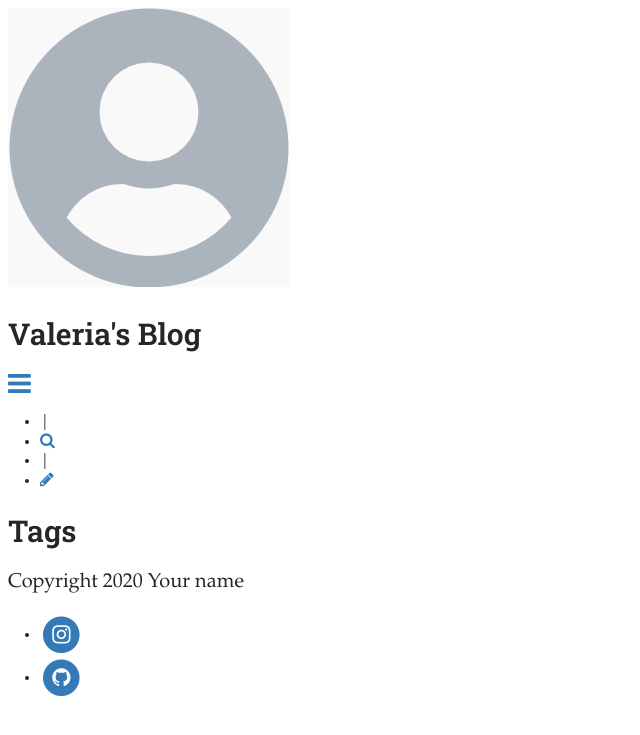
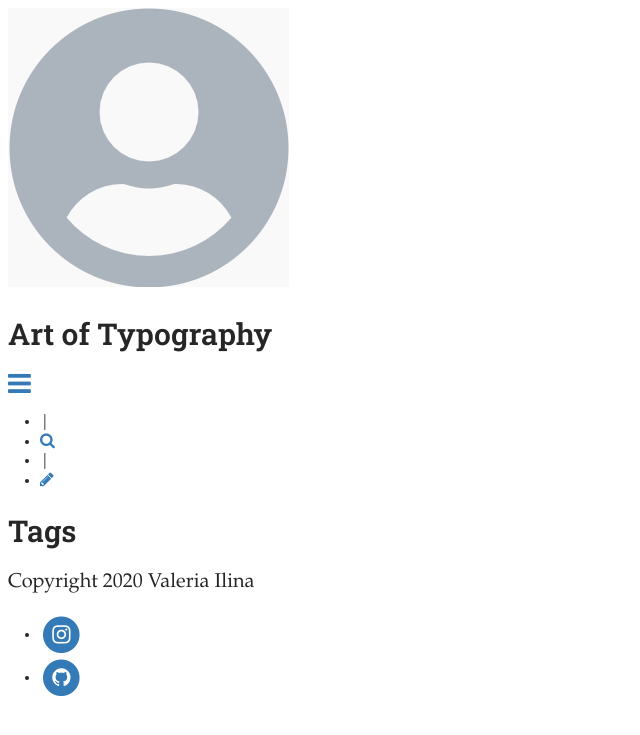
Before and after one commit to qtermace/qtermace, a Jekyll site: the page built from pages/tags.md, in a window 1280 px wide. Shown: the top 735 px of the page, without its empty margins (0-640 px from the left). Built offline with Jekyll 4.4.1, drawn with Linux system fonts in a browser that asks for light colours; some web fonts are replaced.

Commit message:
Update Settings “general”

```diff
--- a/_data/settings.yml
+++ b/_data/settings.yml
@@ -1,7 +1,7 @@
-title: "Valeria's Blog "
+title: Art of Typography
 description: My blog for the module 'Typographic Design for Page and Screen'.
 header_text: Typography that surrounds us
-footer_text: Copyright 2020 Your name
+footer_text: Copyright 2020 Valeria Ilina
 header_feature_image: ../uploads/graffiti.jpg
 bannerheight: 20vmax
 logo: /uploads/logo.jpg
```
